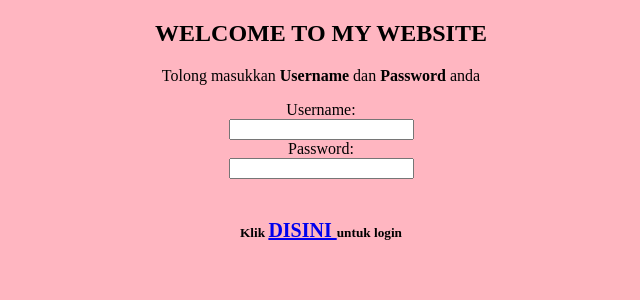
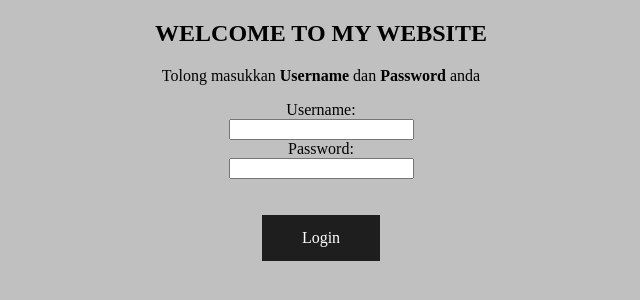
Before and after one commit to dimasprayogox/dimasprayogox.github.io, a plain HTML site: page index.html in a window 1280 px wide. Shown: the whole page, without its empty margins (319-959 px from the left). Drawn offline with Linux system fonts and the light colour scheme.

Commit message:
Update index.html

```diff
--- a/index.html
+++ b/index.html
@@ -1,11 +1,25 @@
 <!DOCTYPE html>
 <html>
 <head>
+  <meta name="viewport" content="width=device-width, initial-scale=1.0">
+
   <style>
+
    body {
-  background-color: #FFB6C1;
+  background-color: #c0c0c0;
   text-align: center;
 }
+a:link, a:visited {
+  background-color: #1e1e1e;
+  color: white;
+  padding: 14px 40px;
+  text-align: center;
+  text-decoration: none;
+  display: inline-block;
+}
+
+a:hover, a:active {
+  background-color:  #000000;
   </style>
 </head>
 <body>
@@ -14,16 +28,14 @@
 
 <p> Tolong masukkan <strong>Username</strong> dan <strong>Password</strong> anda </p>
 
-<form action="/action_page.php">
   <label for="username">Username:</label><br>
   <input type="text" id="username" name="username"><br>
   <label for="pwd">Password:</label><br>
   <input type="password" id="pwd" name="pwd"><br><br>
 
-  <h5> Klik <a href="index2.html" style="font-size: 20px"> DISINI </a> untuk login </h5>
+        <br><a href="index2.html" target="_blank">Login</a>
 
 
-</form>
 
 </body>
 </html>
```
